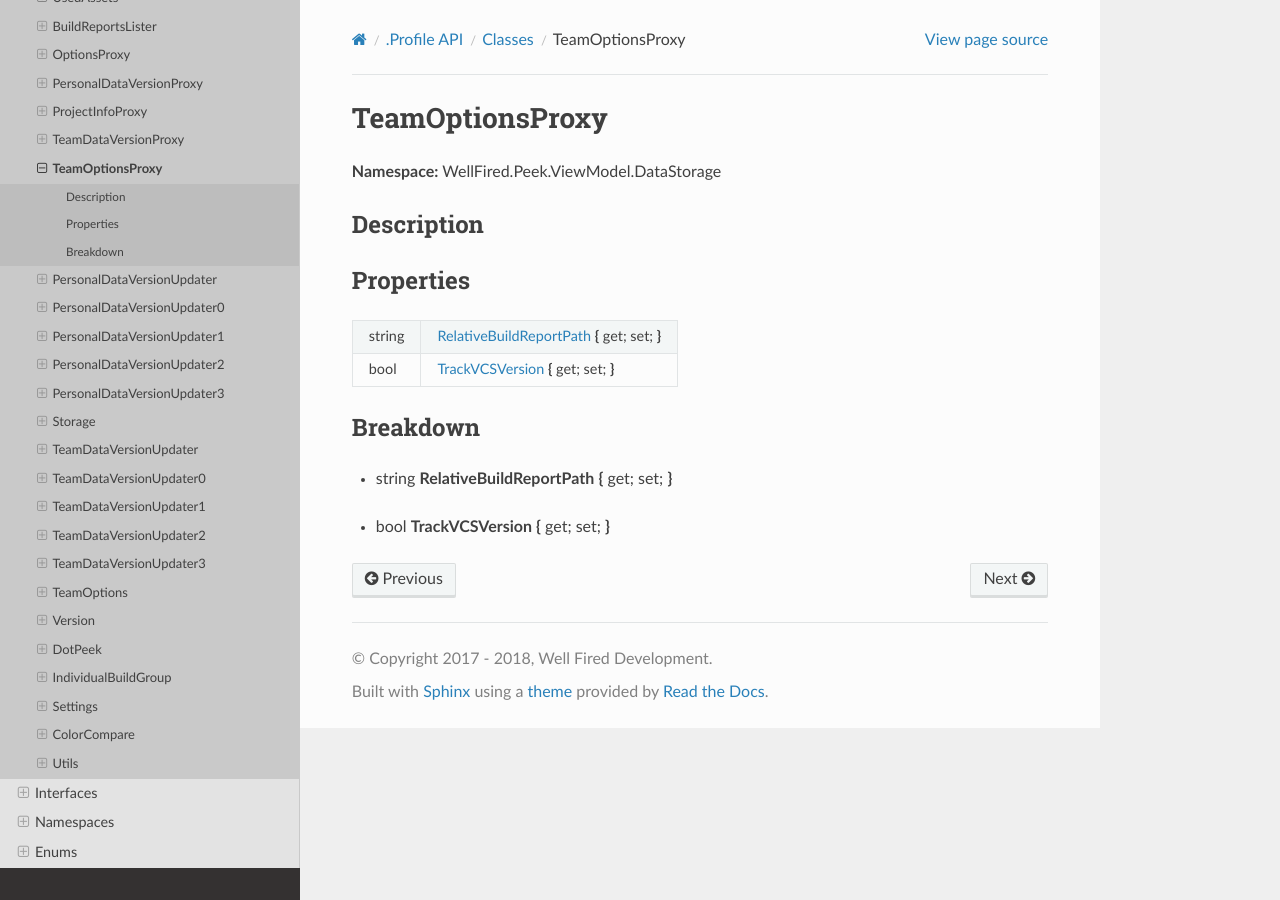
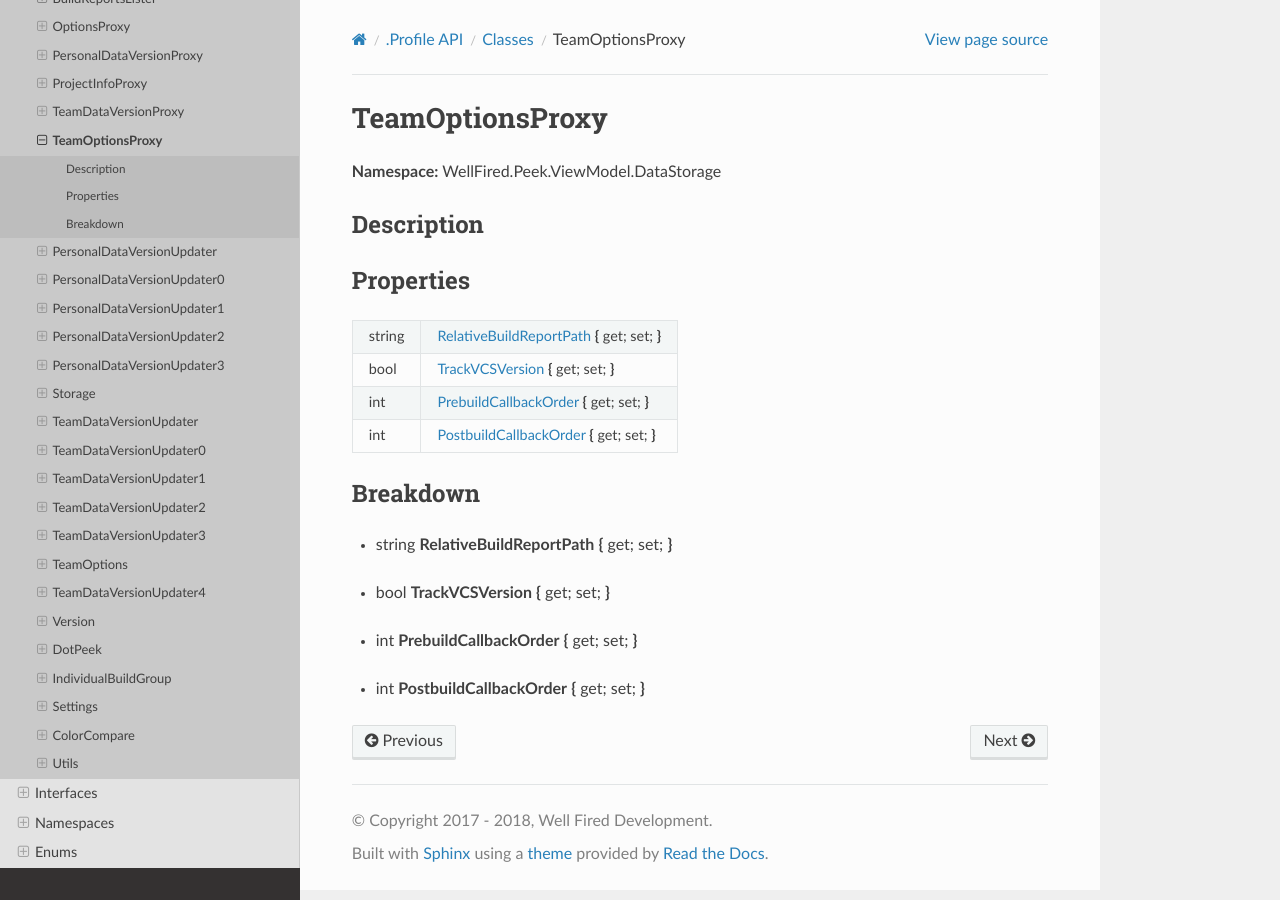
Before and after one commit to WellFiredDevelopment/dotPeekDocumentation, a Sphinx documentation site: the page built from sphinx/source/api/classes/class_wellfired_peek_viewmodel_datastorage_dataproxies_teamoptionsproxy.rst, in a window 1280 px wide. Built offline with Sphinx 7.4.7 and the Read the Docs theme 2.0.0, drawn with Linux system fonts in a browser that asks for light colours.

Commit message:
AutoBuildDocumentation

```diff
--- a/sphinx/source/api/classes/class_wellfired_peek_application_unity_editor_dotpeek.rst
+++ b/sphinx/source/api/classes/class_wellfired_peek_application_unity_editor_dotpeek.rst
@@ -20,6 +20,8 @@ Properties
 +--------------------------------------------------------------------------------------+-------------------------------------------------------------------------------------------------------------------------------------------+
 |:ref:`IVCS<interfacewellfired_peek_application_vcs_ivcs>`                             |:ref:`CustomVCS<classwellfired_peek_application_unity_editor_dotpeek_1a381e1d91dc2dff79988fbc20fa60f8bc>` **{** get; set; **}**            |
 +--------------------------------------------------------------------------------------+-------------------------------------------------------------------------------------------------------------------------------------------+
+|:ref:`Storage<classwellfired_peek_viewmodel_datastorage_storage>`                     |:ref:`Storage<classwellfired_peek_application_unity_editor_dotpeek_1a6a07d42db1939a49cee805130f110e30>` **{** get; set; **}**              |
++--------------------------------------------------------------------------------------+-------------------------------------------------------------------------------------------------------------------------------------------+
 
 Breakdown
 ----------
@@ -35,3 +37,7 @@ Breakdown
 .. _classwellfired_peek_application_unity_editor_dotpeek_1a381e1d91dc2dff79988fbc20fa60f8bc:
 
 - :ref:`IVCS<interfacewellfired_peek_application_vcs_ivcs>` **CustomVCS** **{** get; set; **}**
+
+.. _classwellfired_peek_application_unity_editor_dotpeek_1a6a07d42db1939a49cee805130f110e30:
+
+- :ref:`Storage<classwellfired_peek_viewmodel_datastorage_storage>` **Storage** **{** get; set; **}**
--- a/sphinx/source/api/classes/class_wellfired_peek_viewmodel_datastorage_dataproxies_teamoptionsproxy.rst
+++ b/sphinx/source/api/classes/class_wellfired_peek_viewmodel_datastorage_dataproxies_teamoptionsproxy.rst
@@ -18,6 +18,10 @@ Properties
 +-------------+------------------------------------------------------------------------------------------------------------------------------------------------------------------+
 |bool         |:ref:`TrackVCSVersion<classwellfired_peek_viewmodel_datastorage_dataproxies_teamoptionsproxy_1aed3356abb5360fb2fcc1661aec674e65>` **{** get; set; **}**           |
 +-------------+------------------------------------------------------------------------------------------------------------------------------------------------------------------+
+|int          |:ref:`PrebuildCallbackOrder<classwellfired_peek_viewmodel_datastorage_dataproxies_teamoptionsproxy_1aa2f2219bd5260c17ba6ec6df3d45c885>` **{** get; set; **}**     |
++-------------+------------------------------------------------------------------------------------------------------------------------------------------------------------------+
+|int          |:ref:`PostbuildCallbackOrder<classwellfired_peek_viewmodel_datastorage_dataproxies_teamoptionsproxy_1a5e5ef273c79e7ec39fdf951fe05d03c5>` **{** get; set; **}**    |
++-------------+------------------------------------------------------------------------------------------------------------------------------------------------------------------+
 
 Breakdown
 ----------
@@ -29,3 +33,11 @@ Breakdown
 .. _classwellfired_peek_viewmodel_datastorage_dataproxies_teamoptionsproxy_1aed3356abb5360fb2fcc1661aec674e65:
 
 - bool **TrackVCSVersion** **{** get; set; **}**
+
+.. _classwellfired_peek_viewmodel_datastorage_dataproxies_teamoptionsproxy_1aa2f2219bd5260c17ba6ec6df3d45c885:
+
+- int **PrebuildCallbackOrder** **{** get; set; **}**
+
+.. _classwellfired_peek_viewmodel_datastorage_dataproxies_teamoptionsproxy_1a5e5ef273c79e7ec39fdf951fe05d03c5:
+
+- int **PostbuildCallbackOrder** **{** get; set; **}**
```
Also changed, not shown: sphinx/source/api/classes/class_wellfired_peek_model_teamoptions.rst (+12 -0 lines), sphinx/source/api/classes/class_wellfired_peek_viewmodel_datastorage_personaldataversionupdaters_personaldataversionupdater.rst (+11 -0 lines), sphinx/source/api/classes/class_wellfired_peek_viewmodel_datastorage_teamdataversionupdaters_teamdataversionupdater.rst (+11 -0 lines), sphinx/source/api/classes/class_wellfired_peek_viewmodel_datastorage_teamdataversionupdaters_teamdataversionupdater4.rst (added, +42 -0 lines).
